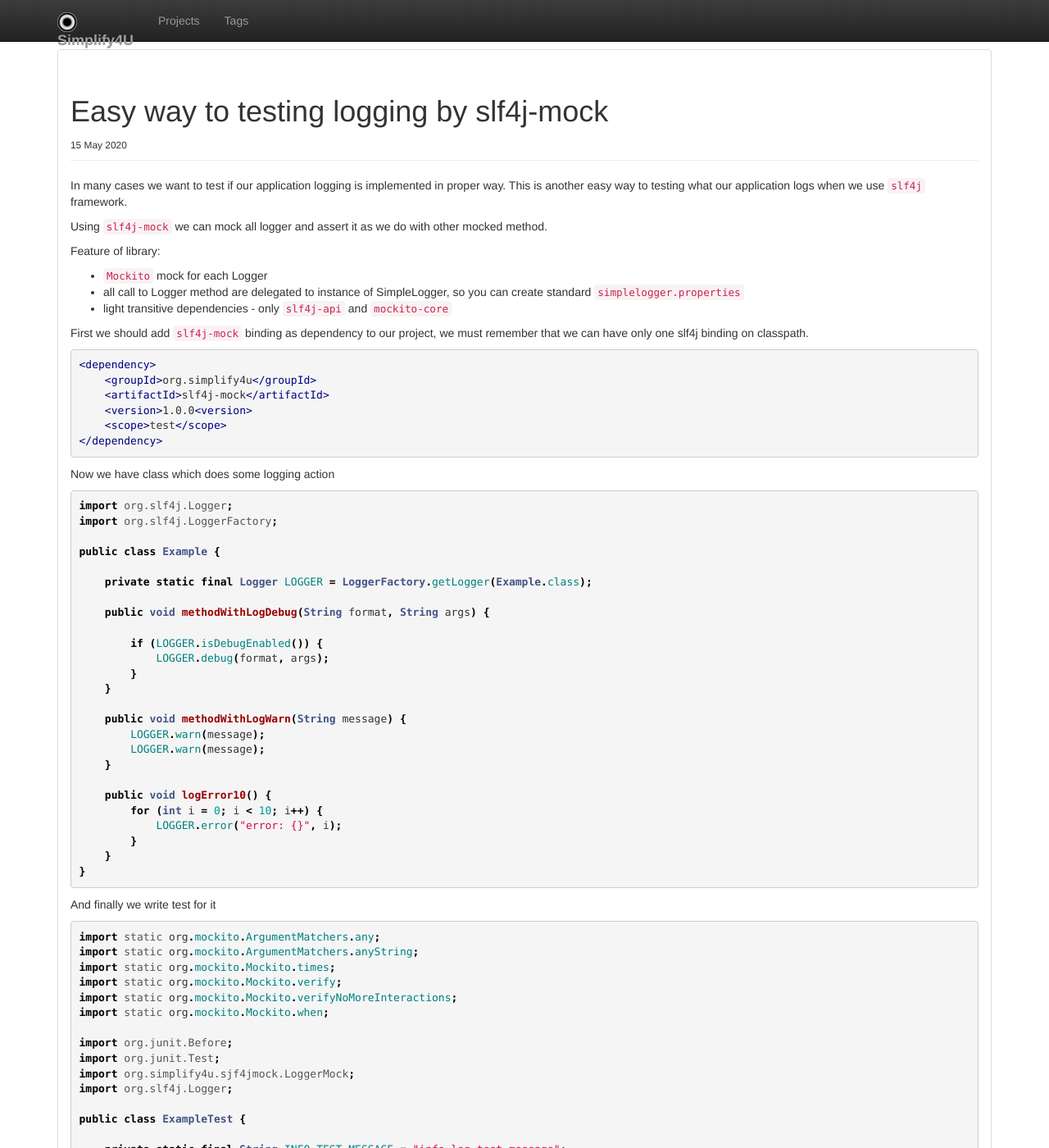
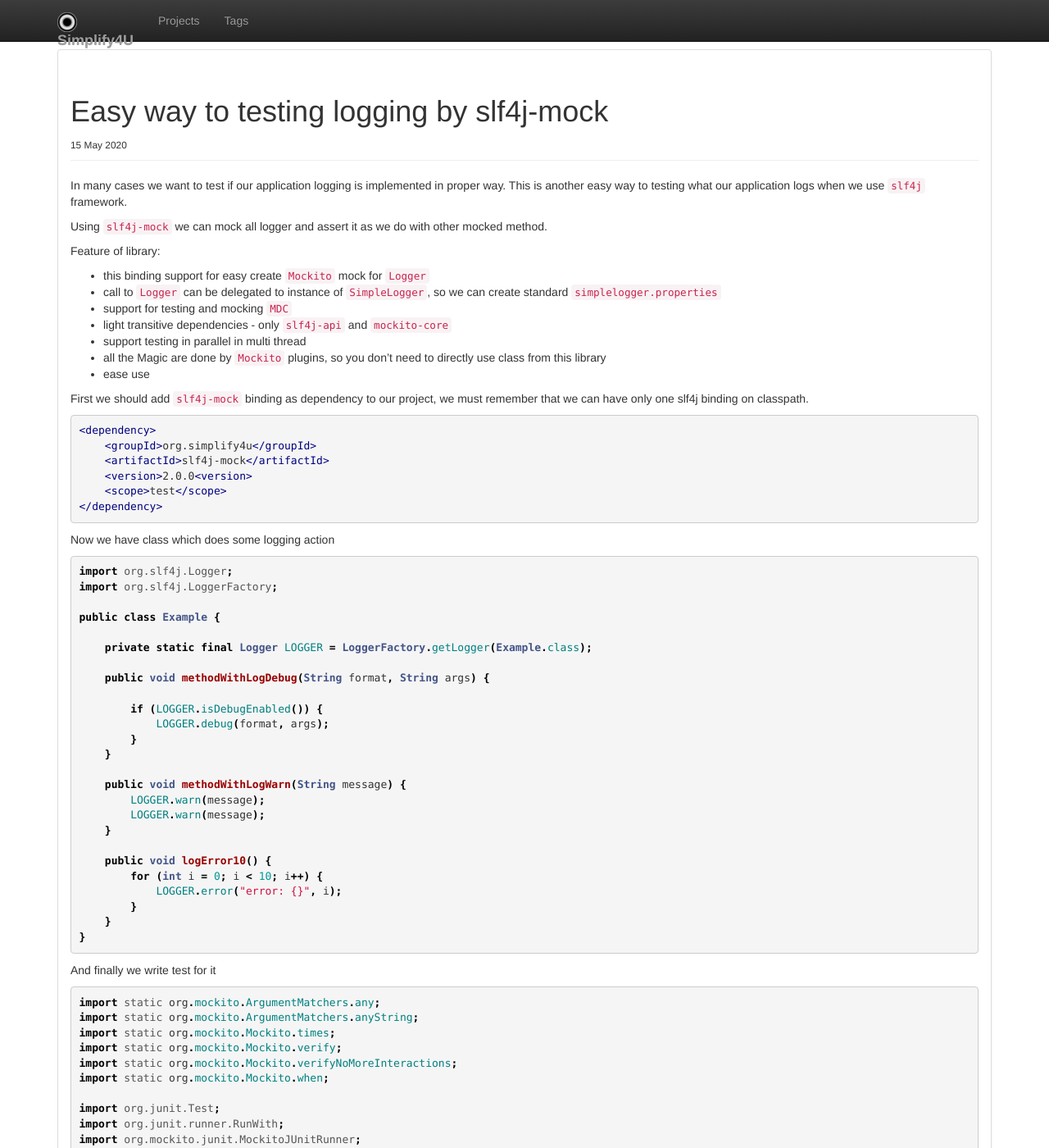
Before and after one commit to s4u/s4u.github.io, a Jekyll site: the page built from _posts/2020-05-15-slf4j-mock.md, in a window 1280 px wide and 1400 px high. Shown: the whole window at 82% size. Built offline with Jekyll 4.4.1, drawn with Linux system fonts in a browser that asks for light colours; nearby versions of some CDN libraries; comment, search, counter and statistics services are not loaded; some of the changed text lies outside the part shown.

Commit message:
SLF4J mock 2.0.0 - release info

```diff
--- a/_posts/2020-05-15-slf4j-mock.md
+++ b/_posts/2020-05-15-slf4j-mock.md
@@ -9,13 +9,17 @@
 In many cases we want to test if our application logging is implemented in proper way.
 This is another easy way to testing what our application logs when we use `slf4j` framework.
 
-Using [`slf4j-mock`](https://github.com/s4u/slf4j-mock) we can mock all logger and assert it as we do with other mocked method.
+Using [`slf4j-mock`](https://www.simplify4u.org/slf4j-mock/) we can mock all logger and assert it as we do with other mocked method.
 
 Feature of library:
- - `Mockito` mock for each Logger
- - all call to Logger method are delegated to instance of SimpleLogger,
-   so you can create standard `simplelogger.properties`
+ - this binding support for easy create `Mockito` mock for `Logger`
+ - call to `Logger` can be delegated to instance of `SimpleLogger`,
+   so we can create standard `simplelogger.properties`
+ - support for testing and mocking `MDC`
  - light transitive dependencies - only `slf4j-api` and `mockito-core`
+ - support testing in parallel in multi thread
+ - all the Magic are done by `Mockito` plugins, so you don't need to directly use class from this library
+ - ease use
 
 <!-- -->
 
@@ -26,7 +30,7 @@
 <dependency>
     <groupId>org.simplify4u</groupId>
     <artifactId>slf4j-mock</artifactId>
-    <version>1.0.0<version>
+    <version>2.0.0<version>
     <scope>test</scope>
 </dependency>
 {% endhighlight %}
@@ -71,11 +75,12 @@
 import static org.mockito.Mockito.verifyNoMoreInteractions;
 import static org.mockito.Mockito.when;
 
-import org.junit.Before;
 import org.junit.Test;
-import org.simplify4u.sjf4jmock.LoggerMock;
+import org.junit.runner.RunWith;
+import org.mockito.junit.MockitoJUnitRunner;
 import org.slf4j.Logger;
 
+@RunWith(MockitoJUnitRunner.class)
 public class ExampleTest {
 
     private static final String INFO_TEST_MESSAGE = "info log test message";
@@ -83,20 +88,16 @@
     private static final String DEBUG_TEST_MESSAGE = "debug log test message";
     private static final String DEBUG_TEST_FORMAT = "Debug: {}";
 
+    @Mock
+    Logger logger;
+
+    @InjectMocks
     private Example sut;
-
-    @Before
-    public void setup() {
-        LoggerMock.clearInvocations();
-        sut = new Example();
-    }
-
 
     @Test
     public void debugShouldNotBeLogged() {
 
         // given
-        Logger logger = LoggerMock.getLoggerMock(Example.class);
         when(logger.isDebugEnabled()).thenReturn(false);
 
         // when
@@ -111,7 +112,6 @@
     public void debugShouldBeLogged() {
 
         // given
-        Logger logger = LoggerMock.getLoggerMock(Example.class);
         when(logger.isDebugEnabled()).thenReturn(true);
 
         // when
@@ -130,7 +130,6 @@
         sut.methodWithLogWarn(WARN_TEST_MESSAGE);
 
         // then
-        Logger logger = LoggerMock.getLoggerMock(Example.class.getName());
         verify(logger, times(2)).warn(WARN_TEST_MESSAGE);
         verifyNoMoreInteractions(logger);
     }
@@ -142,7 +141,6 @@
         sut.logError10();
 
         // then
-        Logger logger = LoggerMock.getLoggerMock(Example.class.getName());
         verify(logger, times(10)).error(anyString(), any(Object.class));
         verifyNoMoreInteractions(logger);
     }
```
Also changed, not shown: other parts of _posts/2020-05-15-slf4j-mock.md (+2 -0 lines), _posts/2020-11-26-slf4j-mock-2.0.0.md (added, +22 -0 lines), projects.md (+3 -2 lines).
